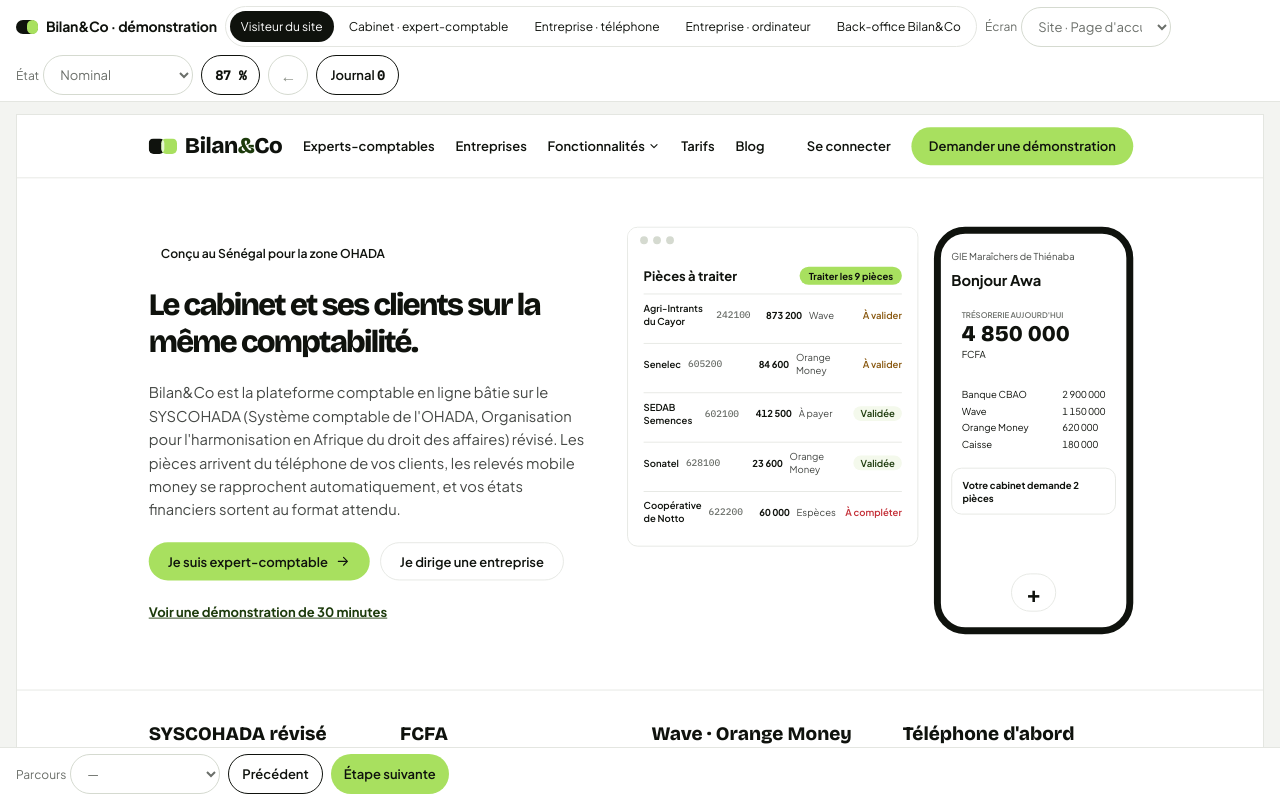
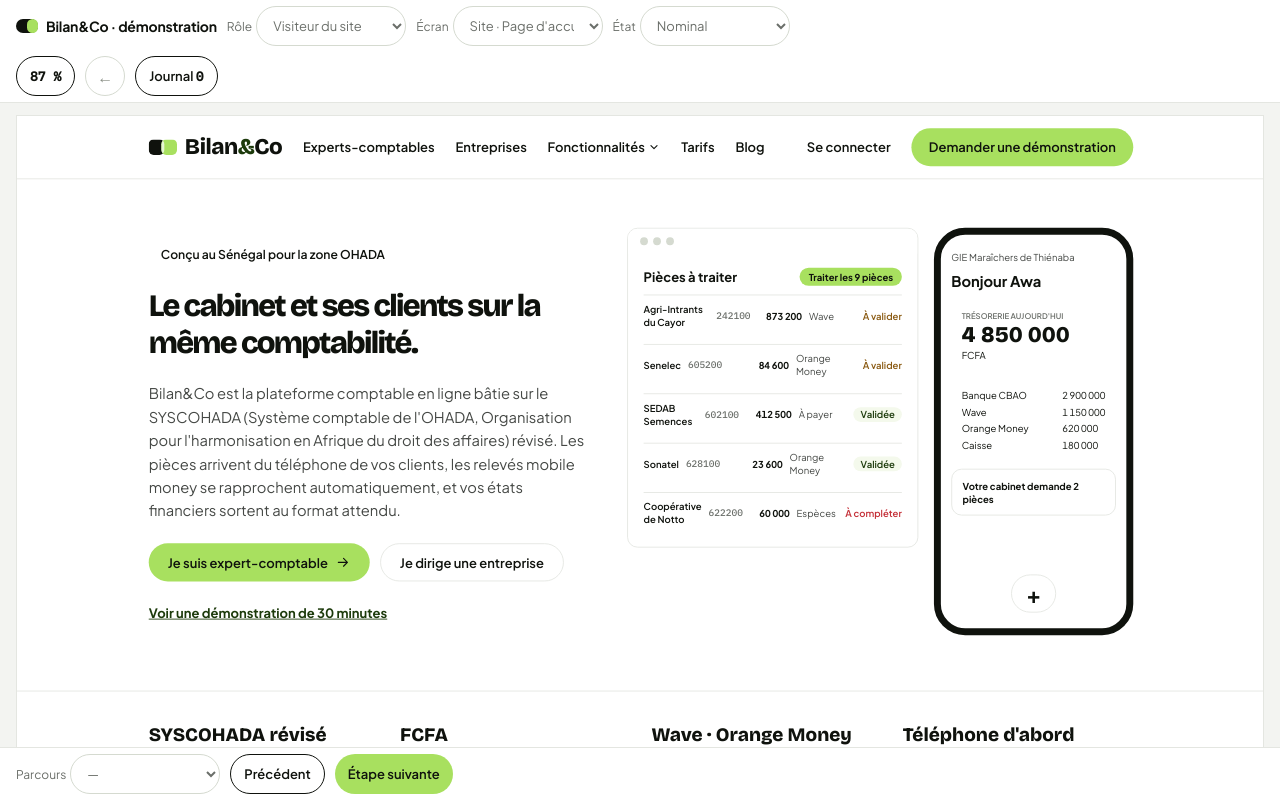
Before and after one commit to imbodji25/bilanandco-demo, a plain HTML site: page index.html in a window 1280 px wide. Drawn offline with nearby package versions, Linux system fonts and the light colour scheme.

Commit message:
Commandes bornées à 820 px, sélecteur de rôle

```diff
--- a/index.html
+++ b/index.html
@@ -18,27 +18,26 @@ body{margin:0;background:var(--fond);color:var(--encre);
   display:flex;flex-direction:column;height:100vh;overflow:hidden}
 .mono{font-family:'IBM Plex Mono',ui-monospace,monospace}
 button,select{font:inherit;color:inherit}
-.bar{display:flex;align-items:center;gap:10px;flex-wrap:wrap;overflow:hidden;min-width:0;
+.bar{display:block;overflow:hidden;min-width:0;
   padding:8px max(16px,env(safe-area-inset-right,0px)) 8px max(16px,env(safe-area-inset-left,0px));
   background:var(--blanc);border-bottom:1px solid var(--filet);flex:0 0 auto}
 .bas{border-bottom:0;border-top:1px solid var(--filet);padding-bottom:max(8px,env(safe-area-inset-bottom,0px))}
+/* toutes les commandes tiennent dans les 820 premiers pixels : un cadre d'affichage
+   plus étroit que la page ne peut donc jamais en couper une */
+.inner{display:flex;align-items:center;gap:10px;flex-wrap:wrap;max-width:820px;min-width:0}
+.marque{flex:0 0 auto}
+.fil{flex:1 1 120px}
 .marque{display:flex;align-items:center;gap:8px;font-weight:700;white-space:nowrap;letter-spacing:-.2px}
 .pastille{width:22px;height:14px;border-radius:7px;background:var(--encre);position:relative;flex:0 0 auto}
 .pastille::after{content:"";position:absolute;right:0;top:0;width:11px;height:14px;border-radius:7px;background:var(--vert)}
 label.ch{display:flex;align-items:center;gap:6px;font-size:12px;color:var(--second);white-space:nowrap}
-select{height:44px;padding:0 12px;border:1px solid var(--filet2);border-radius:22px;background:var(--blanc);
-  max-width:260px;cursor:pointer}
-.b{height:44px;padding:0 17px;border:1px solid var(--encre);border-radius:22px;background:var(--blanc);
-  font-weight:600;cursor:pointer;white-space:nowrap}
+select{height:40px;padding:0 12px;border:1px solid var(--filet2);border-radius:20px;background:var(--blanc);
+  max-width:190px;font-size:13px;cursor:pointer}
+.b{height:40px;padding:0 14px;border:1px solid var(--encre);border-radius:20px;background:var(--blanc);
+  font-size:13px;font-weight:600;cursor:pointer;white-space:nowrap}
 .b.p{border:0;background:var(--vert)}
 .b:disabled{border-color:var(--filet2);color:var(--tertiaire);cursor:not-allowed}
-.b.icone{width:44px;padding:0;border-color:var(--filet2);font-size:16px}
-.roles{display:flex;gap:4px;padding:4px;border:1px solid var(--filet);border-radius:9999px;
-  background:var(--blanc);min-width:0;max-width:100%;overflow-x:auto;scrollbar-width:none}
-.roles::-webkit-scrollbar{display:none}
-.roles button{white-space:nowrap}
-.roles button{padding:5px 13px;border:0;border-radius:9999px;background:transparent;font:600 13px/19px inherit;cursor:pointer}
-.roles button[aria-pressed="true"]{background:var(--encre);color:var(--blanc)}
+.b.icone{width:40px;padding:0;border-color:var(--filet2);font-size:16px}
 .vide{display:none}
 main{flex:1 1 auto;overflow:auto;display:flex;justify-content:center;align-items:flex-start;
   padding:20px 16px 28px;overscroll-behavior:contain}
@@ -63,9 +62,6 @@ iframe{display:block;border:0}
 @media (max-width:1280px){
   .fil{display:none}
   .bar{gap:8px;padding-top:6px;padding-bottom:6px}
-  .roles{flex-wrap:nowrap;overflow-x:auto;max-width:100%;scrollbar-width:none}
-  .roles::-webkit-scrollbar{display:none}
-  .roles button{white-space:nowrap;padding:5px 11px;font-size:12px}
   select{height:40px;max-width:150px;font-size:13px}
   .b{height:40px;padding:0 13px;font-size:13px}
   .b.icone{width:40px;padding:0}
@@ -87,9 +83,9 @@ iframe{display:block;border:0}
 
 </head>
 <body>
-<div class="bar">
+<div class="bar"><div class="inner">
   <span class="marque"><span class="pastille"></span><span>Bilan&amp;Co · démonstration</span></span>
-  <div class="roles" id="roles" role="group" aria-label="Rôle simulé"></div>
+  <label class="ch">Rôle <select id="roles" aria-label="Rôle simulé"></select></label>
   <label class="ch">Écran <select id="ecran"></select></label>
   <label class="ch">État <select id="etat"></select></label>
   <button class="b" id="echelle" title="Ajuster la planche à la fenêtre ou la voir à sa taille réelle">
@@ -97,17 +93,17 @@ iframe{display:block;border:0}
   <button class="b icone" id="retour" title="Écran précédent" aria-label="Écran précédent">←</button>
   <button class="b" id="ouvrirJournal"><span class="lbl">Journal</span> <span class="mono" id="compteur">0</span></button>
   <span class="fil" id="fil"></span>
-</div>
+</div></div>
 
 <main><div id="cadre"><iframe id="vue" title="Écran de démonstration"></iframe></div></main>
 
-<div class="bar bas">
+<div class="bar bas"><div class="inner">
   <label class="ch">Parcours <select id="parcours"></select></label>
   <button class="b" id="prec">Précédent</button>
   <button class="b p" id="suiv">Étape suivante</button>
   <span class="mono" id="pas" style="font-size:12px;color:var(--second)"></span>
   <span class="note" id="consigne"></span>
-</div>
+</div></div>
 
 <div id="journal" aria-label="Journal de vérification des clics">
   <header><strong style="flex-grow:1">Journal des clics</strong>
@@ -136,11 +132,9 @@ const noms = Object.keys(CAT);
 
 // ----------------------------------------------------------------- rôles
 $('#roles').innerHTML = ROLES.map(([k,l]) =>
-  `<button type="button" data-r="${k}" aria-pressed="${k===role}">${l}</button>`).join('');
-$('#roles').addEventListener('click', e => {
-  const b = e.target.closest('button[data-r]'); if(!b) return;
-  role = b.dataset.r;
-  [...$('#roles').children].forEach(x => x.setAttribute('aria-pressed', x.dataset.r===role));
+  `<option value="${k}"${k===role?' selected':''}>${l}</option>`).join('');
+$('#roles').addEventListener('change', e => {
+  role = e.target.value;
   remplirEcrans();
   aller(DEPART[role], 'sélecteur de rôle');
 });
@@ -188,7 +182,7 @@ function aller(n, origine, sansPile){
   const e = CAT[n].e;
   if(e !== 'acces' && e !== role && !(e==='bureau'&&role==='cabinet')) {
     role = (e==='acces') ? role : e;
-    [...$('#roles').children].forEach(x => x.setAttribute('aria-pressed', x.dataset.r===role));
+    $('#roles').value = role;
     remplirEcrans();
   }
   $('#ecran').value = n;
```
